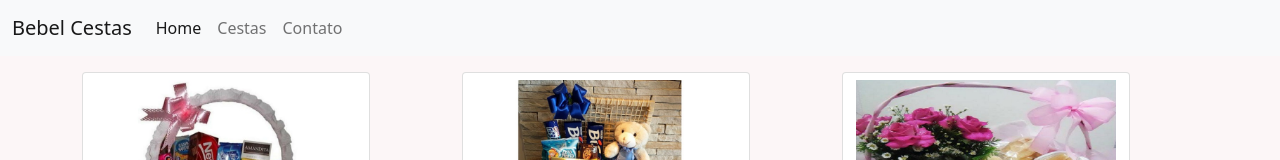
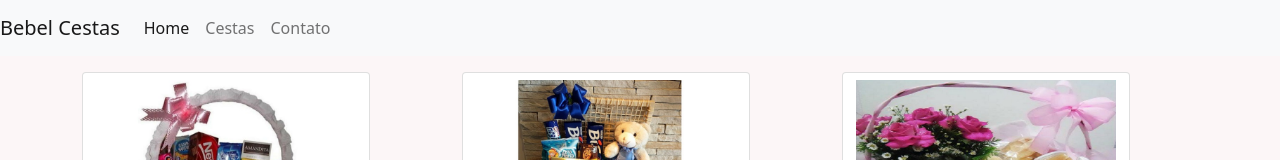
Before and after one commit to gilbertjuniors/bebelcestas, a plain HTML site: page index.html in a window 1280 px wide. Shown: the top 160 px of the page. Drawn offline with nearby package versions, Linux system fonts and the light colour scheme.

Commit message:
Add files via upload

```diff
--- a/index.html
+++ b/index.html
@@ -14,8 +14,8 @@
 </head>
 
 <body>
-  <nav class="navbar navbar-expand-lg navbar-light bg-light fixed-top">
-    <div class="container-fluid">
+  <div class="container-fluid"></div>
+    <nav class="navbar navbar-expand-lg navbar-light bg-light fixed-top">
       <a class="navbar-brand" href="#">Bebel Cestas</a>
       <button class="navbar-toggler" type="button" data-bs-toggle="collapse" data-bs-target="#navbarSupportedContent"
         aria-controls="navbarSupportedContent" aria-expanded="false" aria-label="Toggle navigation">
@@ -39,8 +39,8 @@
           </li>
         </ul>
       </div>
-    </div>
-  </nav>
+    </nav>
+  </div>
 
   <!--
   <div class="container-fluid" id="topo-carroussel">
```
